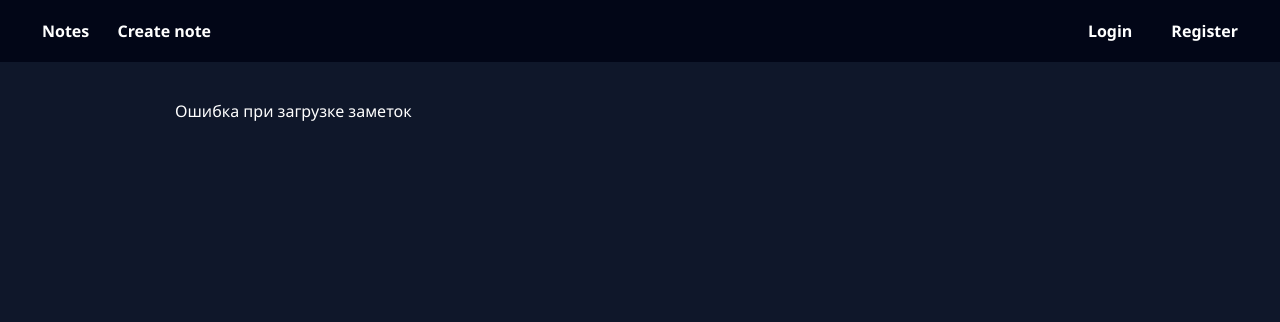
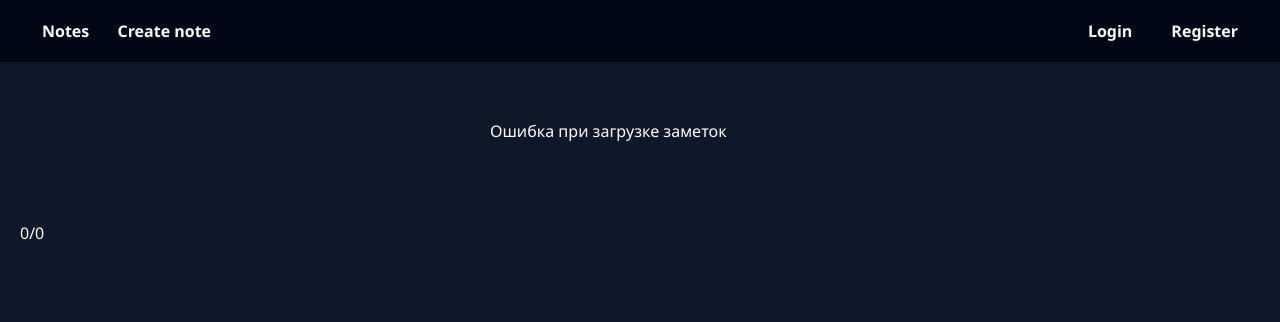
Before and after one commit to gr33nm0On/notes-app, a Django app: page /notes/ in a window 1280 px wide. Shown: the top 322 px of the page. Run offline with Django 5.2, Linux system fonts and the light colour scheme; data that the repository does not hold is empty.

Commit message:
+pagination +views

```diff
--- a/config/settings.py
+++ b/config/settings.py
@@ -129,4 +129,5 @@ REST_FRAMEWORK = {
         'rest_framework.parsers.FormParser',
         'rest_framework.parsers.MultiPartParser',
     ],
+    'DEFAULT_PAGINATION_CLASS': 'rest_framework.pagination.PageNumberPagination',
 }
--- a/document/api/serializers.py
+++ b/document/api/serializers.py
@@ -65,6 +65,8 @@ class NoteSerializer(serializers.ModelSerializer):
 
     isliked = serializers.SerializerMethodField(read_only=True)
 
+    views_count = serializers.SerializerMethodField(read_only=True)
+
     class Meta:
         model = Note
         fields = [
@@ -79,8 +81,8 @@ class NoteSerializer(serializers.ModelSerializer):
             'updated_at',
             'user',
             'likes_count',
-            'likes',
-            'isliked'
+            'isliked',
+            'views_count',
         ]
         read_only_fields = ['created_at', 'updated_at']
 
@@ -122,3 +124,6 @@ class NoteSerializer(serializers.ModelSerializer):
 
     def get_isliked(self, obj):
         return obj.likes.filter(user=obj.user).exists()
+
+    def get_views_count(self, obj):
+        return obj.views.count()
--- a/document/api/views.py
+++ b/document/api/views.py
@@ -1,41 +1,58 @@
+from document.models import View
+from django.contrib.auth.models import User
 
-from django.contrib.auth.models import User
-from rest_framework import viewsets, permissions, status
-from rest_framework.decorators import action
-from rest_framework.permissions import AllowAny, IsAuthenticated
-from rest_framework.response import Response
-
+from .pagination import NotePagination
 from .permissions import IsOwner
 
 from document.api.serializers import NoteSerializer, UserSerializer
 from document.models import Note, Like
 
+from rest_framework.decorators import action
+from rest_framework.response import Response
+from rest_framework import status, viewsets
+from rest_framework.permissions import IsAuthenticated, AllowAny
+
 
 class NoteViewSet(viewsets.ModelViewSet):
     queryset = Note.objects.all()
     serializer_class = NoteSerializer
+    pagination_class = NotePagination
 
-    def perform_create(self, serializer):
-        serializer.save(user=self.request.user)
+    def list(self, request, *args, **kwargs):
+        queryset = self.filter_queryset(self.get_queryset())
 
-    def get_permissions(self):
-        if self.action in ['create', 'like']:
-            permission_classes = [IsAuthenticated]
-        elif self.action in ['update', 'partial_update', 'destroy']:
-            permission_classes = [IsOwner]
+        page = self.paginate_queryset(queryset)
+        if page is not None:
+            if request.user.is_authenticated:
+                self._handle_views(request.user, page)
+
+            serializer = self.get_serializer(page, many=True)
+            return self.get_paginated_response(serializer.data)
+
+        serializer = self.get_serializer(queryset, many=True)
+        return Response(serializer.data)
+
+    def _handle_views(self, user, notes):
+        viewed_ids = View.objects.filter(user=user, note__in=notes).values_list('note_id', flat=True)
+        new_views = [
+            View(user=user, note=note)
+            for note in notes if note.id not in viewed_ids
+        ]
+        if new_views:
+            View.objects.bulk_create(new_views)
+
+    @action(detail=True, methods=['get', 'post'])
+    def like(self, request, pk=None):
+        note = self.get_object()
+        like_queryset = Like.objects.filter(user=request.user, note=note)
+
+        if like_queryset.exists():
+            like_queryset.delete()
+            return Response({'liked': False}, status=status.HTTP_200_OK)
         else:
-            permission_classes = [AllowAny]
+            Like.objects.create(user=request.user, note=note)
+            return Response({'liked': True}, status=status.HTTP_201_CREATED)
 
-        return [permission() for permission in permission_classes]
-
-    @action(detail=True, methods=['get'])
-    def like(self, request, *args, **kwargs):
-        note = self.get_object()
-        if Like.objects.filter(user=self.request.user, note=note).exists():
-            Like.objects.get(user=request.user, note=note).delete()
-        else:
-            Like.objects.create(user=self.request.user, note=note)
-        return Response({'pk': note.pk}, status=status.HTTP_204_NO_CONTENT)
 
 class UserViewSet(viewsets.ModelViewSet):
     queryset = User.objects.all()
--- a/document/models.py
+++ b/document/models.py
@@ -42,3 +42,7 @@ class NoteFile(models.Model):
 class Like(models.Model):
     note = models.ForeignKey(Note, on_delete=models.CASCADE, related_name='likes')
     user = models.ForeignKey(User, on_delete=models.CASCADE, related_name='likes')
+
+class View(models.Model):
+    note = models.ForeignKey(Note, on_delete=models.CASCADE, related_name='views')
+    user = models.ForeignKey(User, on_delete=models.CASCADE, related_name='views')
--- a/document/static/document/css/style.css
+++ b/document/static/document/css/style.css
@@ -68,14 +68,6 @@ body {
   font-size: 28px;
   margin-bottom: 25px;
   font-weight: bold;
-}
-
-.notes-container {
-  display: grid;
-  grid-template-columns: repeat(auto-fill, minmax(300px, 1fr));
-  gap: 20px;
-  width: 75%;
-  align-items: start;
 }
 
 .form-card {
@@ -229,3 +221,69 @@ button#find { background: #3b82f6; }
 ::-webkit-scrollbar-thumb:hover {
   background: #64748b;
 }
+
+.notes-grid {
+    display: grid;
+    gap: 20px;
+    padding: 20px;
+    grid-template-columns: repeat(auto-fit, 300px);
+    justify-content: center;
+}
+
+.form-title {
+    font-size: 18px;
+    font-weight: bold;
+    margin-bottom: 10px;
+}
+
+.empty {
+    color: #999;
+}
+
+.card-footer {
+    display: flex;
+    justify-content: space-between;
+    align-items: center;
+    margin-top: 15px;
+}
+
+.like-btn {
+    border: none;
+    background: none;
+    cursor: pointer;
+    font-size: 16px;
+    display: flex;
+    gap: 5px;
+    align-items: center;
+}
+
+.like-btn.liked {
+    color: #e74c3c;
+}
+
+.views-block {
+    font-size: 14px;
+    color: #666;
+}
+
+/* Пагинация */
+#pagination-controls {
+    display: flex;
+    justify-content: center;
+    gap: 15px;
+    margin: 30px 0;
+}
+
+#pagination-controls button {
+    padding: 10px 18px;
+    border: none;
+    border-radius: 8px;
+    background: #4CAF50;
+    color: white;
+    cursor: pointer;
+    transition: 0.2s;
+}
+
+#pagination-controls button:hover {
+    background: #43a047;
+}
--- a/document/static/document/js/list.js
+++ b/document/static/document/js/list.js
@@ -1,25 +1,26 @@
-async function loadNotes() {
+let currentPage = 1;
+const page_size = 5;
+
+async function loadNotes(page = 1) {
     const container = document.getElementById('notes-container');
+
+    try {
+        const response = await fetch(`/api/note/?page=${page}`);
+        if (!response.ok) throw new Error('Ошибка сети');
+
+        const data = await response.json();
+
         container.innerHTML = '';
 
-    try {
-        const response = await fetch('/api/note/');
-        const notes = await response.json();
+        const notes = data.results;
 
         notes.forEach(note => {
-            console.log(note);
-
             const card = document.createElement('div');
             card.className = 'form-card';
 
-            let filesHTML = '';
-            if (note.files && note.files.length > 0) {
-                filesHTML = '<ul>';
-                note.files.forEach(f => {
-                    filesHTML += `<li><a href="${f.url}" target="_blank">${f.name}</a></li>`;
-                });
-                filesHTML += '</ul>';
-            }
+            const filesHTML = note.files && note.files.length > 0
+                ? `<ul>${note.files.map(f => `<li><a href="${f.url}" target="_blank">${f.name}</a></li>`).join('')}</ul>`
+                : '<p class="empty">Нет файлов</p>';
 
             card.innerHTML = `
                 <div class="content">
@@ -48,22 +49,29 @@ async function loadNotes() {
                     </div>
                 </div>
 
+                <div class="card-footer">
                     <button
-                    class="like-btn"
-                    id="like-btn-${note.id}"
+                        class="like-btn ${note.isliked ? 'liked' : ''}"
                         data-liked="${note.isliked}"
                         onclick="handleLikeClick(this, ${note.id})"
                     >
-                    <span class="like-icon">❤</span>
+                        <span class="like-icon">${note.isliked ? '♥' : '♡'}</span>
                         <span class="like-count">${note.likes_count}</span>
                     </button>
+
+                    <div class="views-block">
+                        👁 ${note.views_count}
+                    </div>
+                </div>
             `;
 
             container.appendChild(card);
+        });
 
-            const btn = document.getElementById(`like-btn-${note.id}`);
-            applyInitialLikeStyle(btn);
-        });
+        renderPagination(data.next, data.previous);
+        const pageId = document.getElementById("page-id");
+
+        pageId.innerText = `${page}/${Math.ceil(data.count / page_size)}`;
 
     } catch (error) {
         container.innerHTML = '<p>Ошибка при загрузке заметок</p>';
@@ -71,55 +79,60 @@ async function loadNotes() {
     }
 }
 
+function renderPagination(nextUrl, prevUrl) {
+    const controls = document.getElementById('pagination-controls');
+    if (!controls) return;
 
-function applyInitialLikeStyle(btn) {
-    const isLiked = btn.dataset.liked === "true";
+    controls.innerHTML = '';
 
-    const icon = btn.querySelector(".like-icon");
+    if (prevUrl) {
+        const prevBtn = document.createElement('button');
+        prevBtn.textContent = '← Назад';
+        prevBtn.onclick = () => {
+            currentPage--;
+            loadNotes(currentPage);
+            window.scrollTo({ top: 0, behavior: 'smooth' });
+        };
+        controls.appendChild(prevBtn);
+    }
 
-    if (isLiked) {
-        btn.classList.add("liked");
-        icon.textContent = "♥";
-    } else {
-        btn.classList.remove("liked");
-        icon.textContent = "♡";
+    if (nextUrl) {
+        const nextBtn = document.createElement('button');
+        nextBtn.textContent = 'Вперед →';
+        nextBtn.onclick = () => {
+            currentPage++;
+            loadNotes(currentPage);
+            window.scrollTo({ top: 0, behavior: 'smooth' });
+        };
+        controls.appendChild(nextBtn);
     }
 }
 
+function updateLikeUI(btn, isLiked) {
+    const icon = btn.querySelector(".like-icon");
+    const countEl = btn.querySelector(".like-count");
 
-function updateLikeBtn(btn, id) {
-    let isLiked = btn.dataset.liked === "true";
+    let count = parseInt(countEl.textContent) || 0;
 
-    isLiked = !isLiked;
     btn.dataset.liked = isLiked;
+    icon.textContent = isLiked ? "♥" : "♡";
+    countEl.textContent = Math.max(0, isLiked ? count + 1 : count - 1);
 
-    const icon = btn.querySelector(".like-icon");
-
-    if (isLiked) {
-        btn.classList.add("liked");
-        icon.textContent = "♥";
-    } else {
-        btn.classList.remove("liked");
-        icon.textContent = "♡";
+    btn.classList.toggle("liked", isLiked);
 }
 
-    const countEl = btn.querySelector(".like-count");
-    let count = parseInt(countEl.textContent);
+async function handleLikeClick(btn, id) {
+    const currentlyLiked = btn.dataset.liked === "true";
 
-    countEl.textContent = isLiked ? count + 1 : count - 1;
-}
-
-
-async function handleLikeClick(btn, id) {
-    updateLikeBtn(btn, id);
+    updateLikeUI(btn, !currentlyLiked);
 
     try {
-        await fetch(`/api/note/${id}/like/`);
+        const response = await fetch(`/api/note/${id}/like/`);
+        if (!response.ok) throw new Error();
     } catch (error) {
-        console.error("Like request failed:", error);
-
-        updateLikeBtn(btn, id);
+        updateLikeUI(btn, currentlyLiked);
+        console.error("Ошибка при лайке:", error);
     }
 }
 
-window.onload = loadNotes;
+window.onload = () => loadNotes(currentPage);
--- a/document/templates/document/list.html
+++ b/document/templates/document/list.html
@@ -1,15 +1,15 @@
 {% extends 'document/base.html' %}
-
 {% load static %}
 
 {% block title %}Список конспектов{% endblock %}
-    <link rel="stylesheet" href="{% static 'document/css/style.css' %}">
 
 {% block content %}
-<div class="notes-container" id="notes-container">
+<div class="main-content-wrapper" style="display: flex; flex-direction: column; width: 100%;">
+    <div id="notes-container" class="notes-grid notes-container"></div>
+    <div id="pagination-controls"></div>
+    <div id="page-id">0/0</div>
 </div>
-{% endblock %}}
-
+{% endblock %}
 
 {% block scripts %}
 <script src="{% static 'document/js/list.js' %}"></script>
```
Lines whose indentation alone changed are shown as unchanged.
